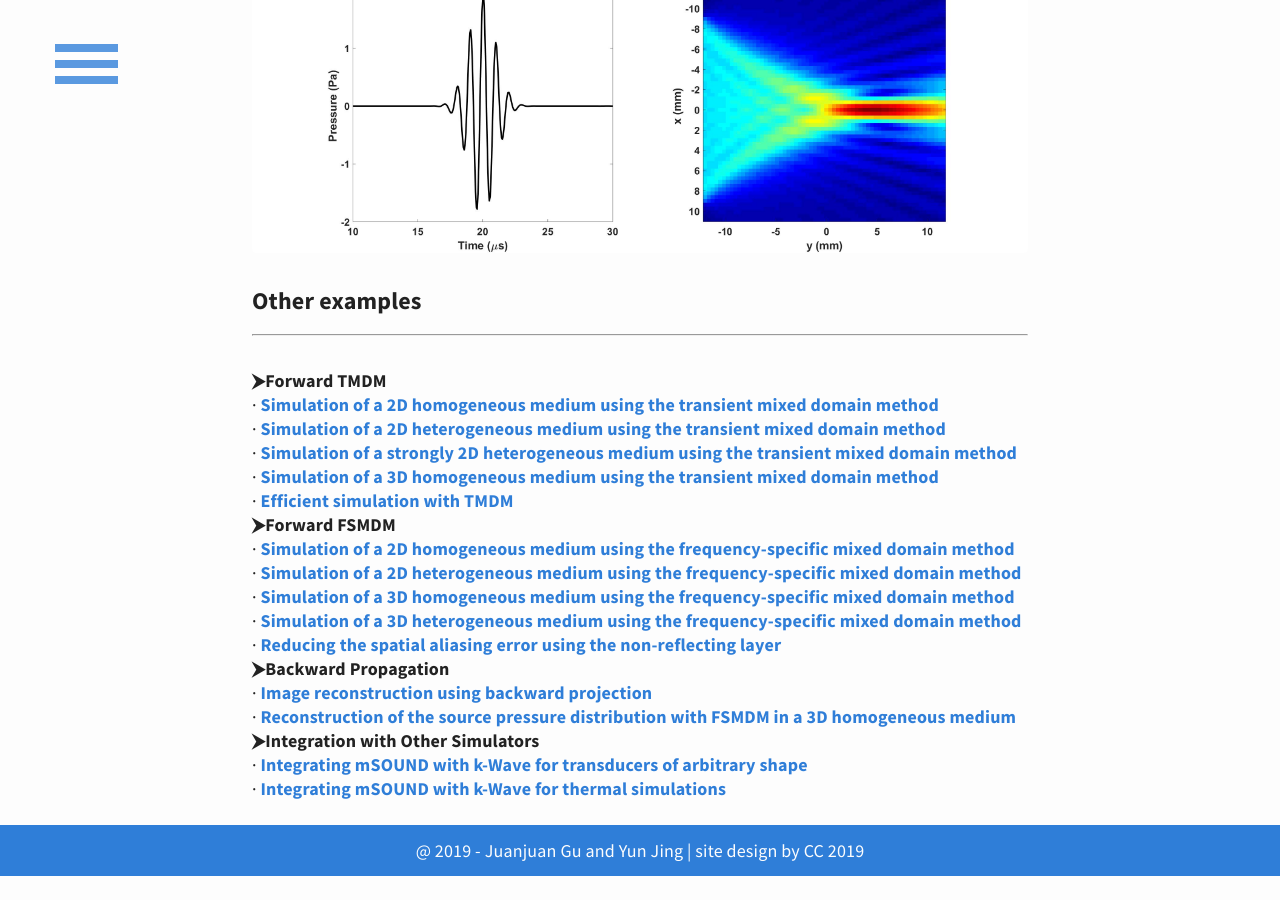
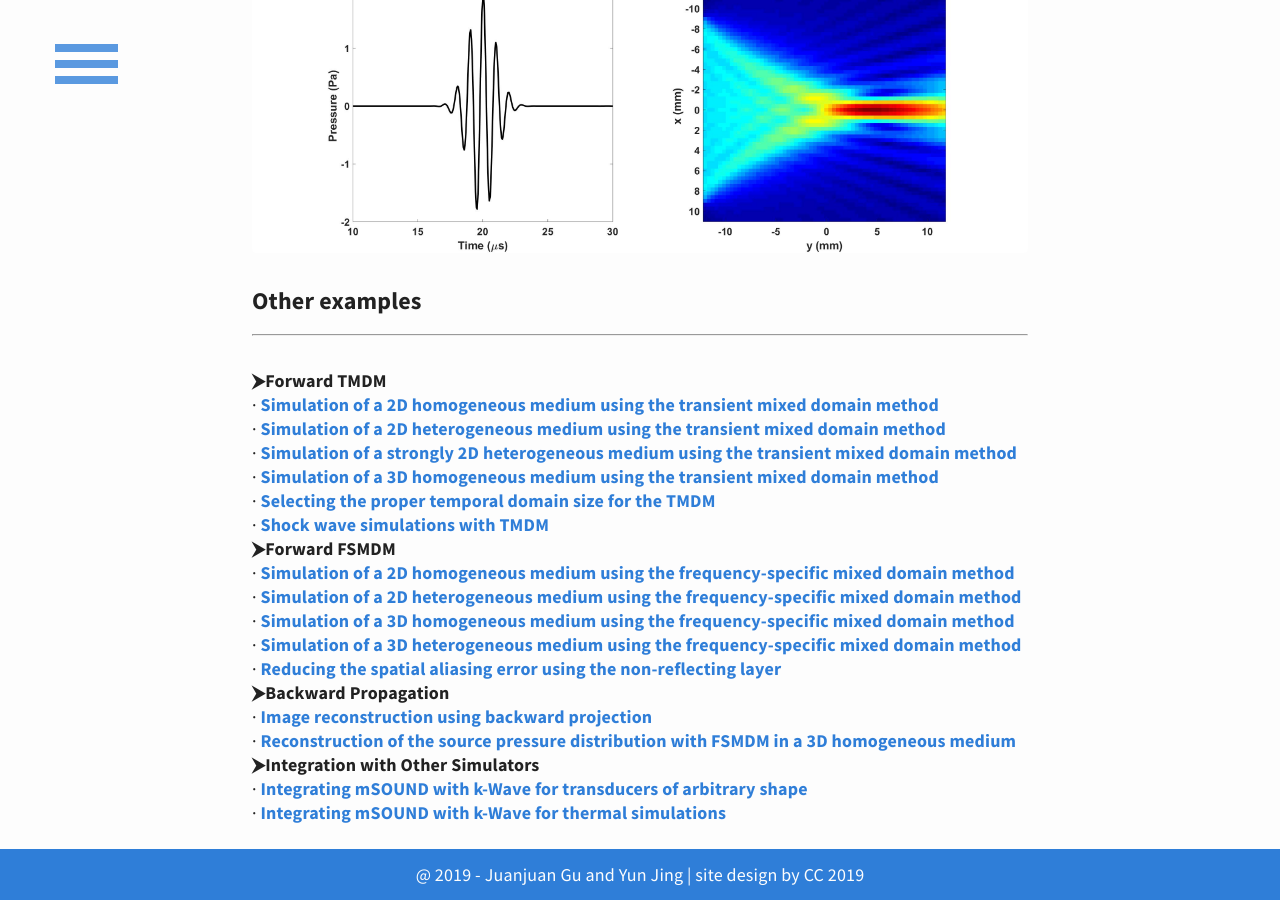
Before and after one commit to m-SOUND/mSOUND, a Jekyll site: the page built from _posts/2019-08-01-TMDM_2D_homogeneous.html, in a window 1280 px wide and 900 px high, scrolled down 3333 px. Built offline with Jekyll 4.4.1, drawn with Linux system fonts in a browser that asks for light colours; before the commit the page ends 4209 px from its top, so only the background shows below that.

Commit message:
Update 2019-08-01-TMDM_2D_homogeneous.html

```diff
--- a/_posts/2019-08-01-TMDM_2D_homogeneous.html
+++ b/_posts/2019-08-01-TMDM_2D_homogeneous.html
@@ -131,7 +131,9 @@
 <br>&middot;<a href="https://m-sound.github.io/mSOUND/TMDM_3D_homogeneous">
     Simulation of a 3D homogeneous medium using the transient mixed domain method</a>
 <br>&middot;<a href="https://m-sound.github.io/mSOUND/TMDM_2D_animation">
-    Efficient simulation with TMDM</a>
+    Selecting the proper temporal domain size for the TMDM</a>
+<br>&middot;<a href="https://m-sound.github.io/mSOUND/TMDM_shock">
+    Shock wave simulations with TMDM</a>
 
 <br><h7 style='font-weight:bold;'>&#11166;Forward FSMDM</h7>
 <br>&middot;<a href="https://m-sound.github.io/mSOUND/FSMDM_2D_homogeneous">
```
